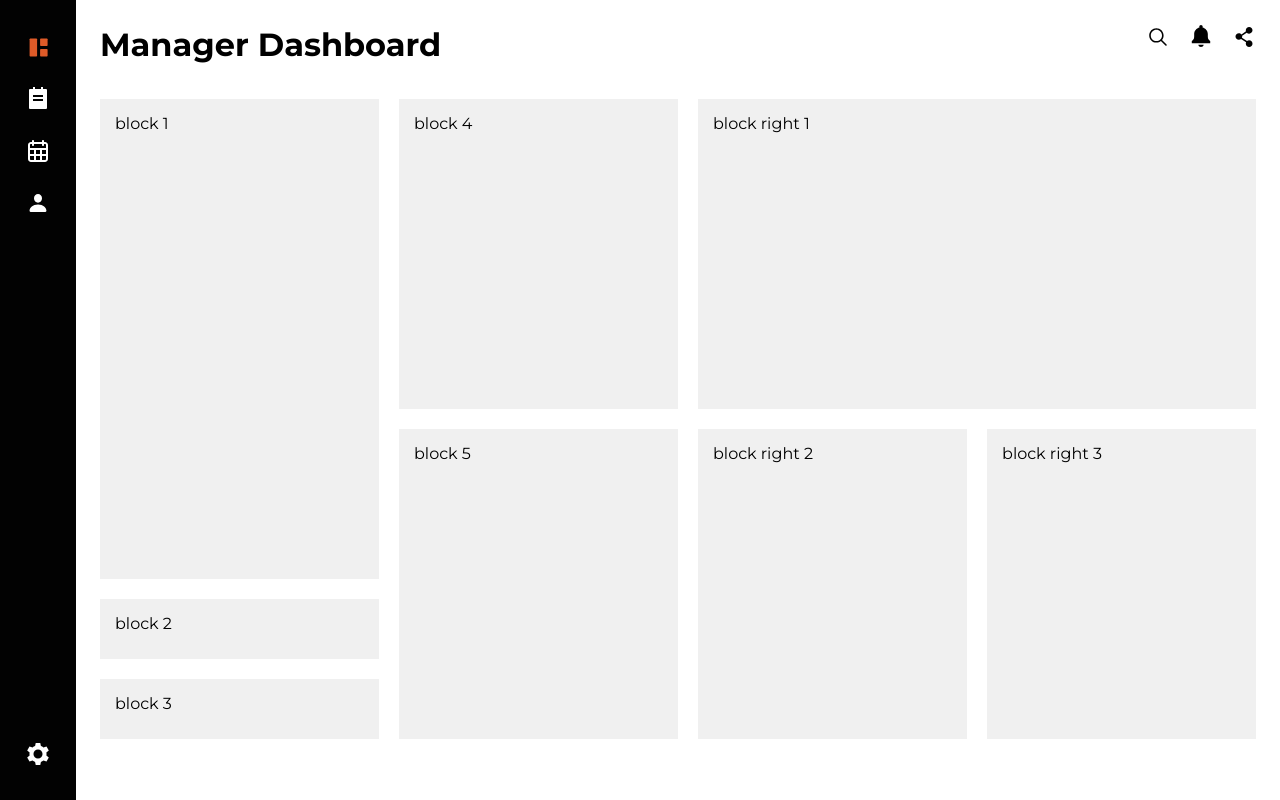
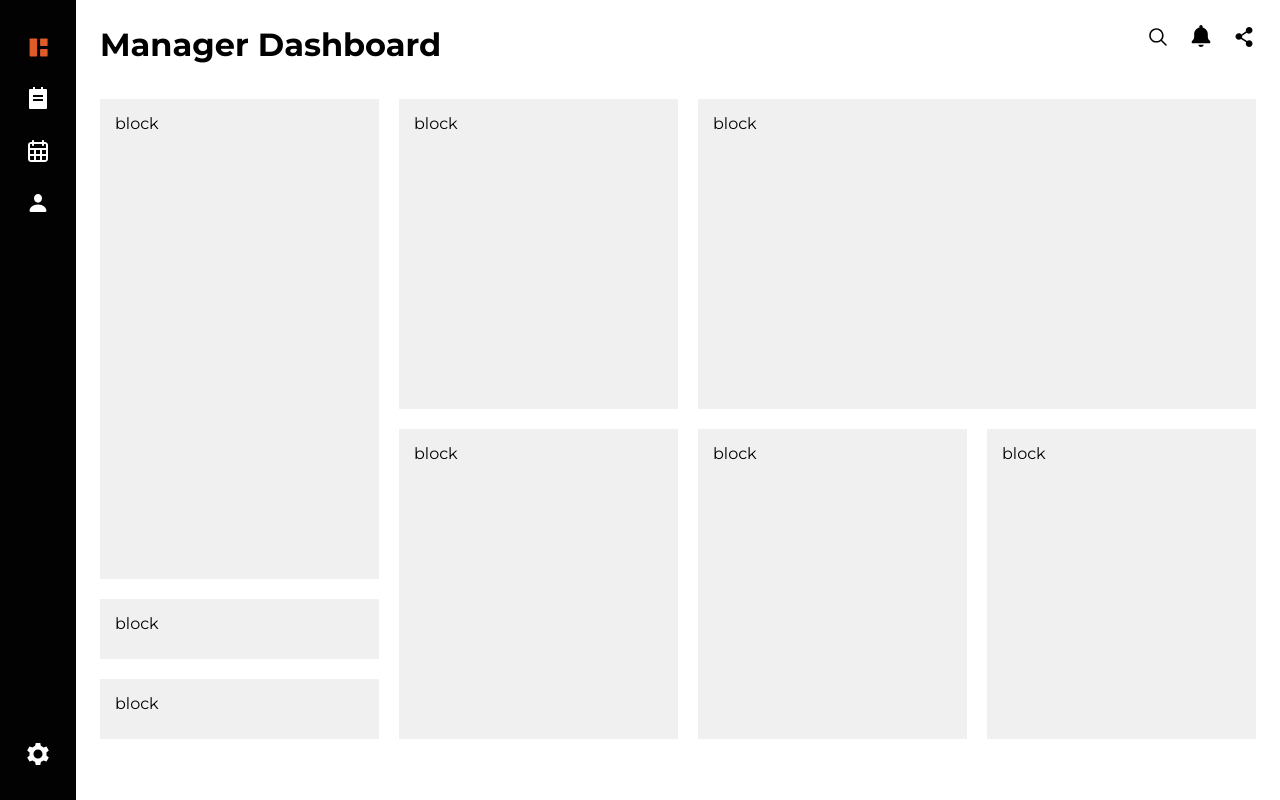
Before and after one commit to DadyaStan/Taskify, a React (Create React App) app: page / in a window 1280 px wide. Built offline with nearby package versions, Linux system fonts and the light colour scheme.

Commit message:
Адаптация компонента MainProgressBox

```diff
--- /dev/null
+++ b/src/components/MainProgressBox/MainProgressBox.scss
@@ -0,0 +1,6 @@
+@import "../../index.scss";
+
+.info-box {
+    padding: 15px;
+    background-color: $main-grey;
+}
--- /dev/null
+++ b/src/components/MainProgressBox/MainProgressBox.tsx
@@ -0,0 +1,12 @@
+
+import './MainProgressBox.scss';
+
+function MainProgressBox() {
+    return (
+        <div className="info-box">
+            block
+        </div>
+    )
+}
+
+export default MainProgressBox;
--- a/src/pages/MainDashboard/MainDashboardPage.scss
+++ b/src/pages/MainDashboard/MainDashboardPage.scss
@@ -37,9 +37,3 @@
         }
     }
 }
-
-.info-box {
-    //width: 200px;
-    padding: 15px;
-    background-color: $main-grey;
-}
--- a/src/pages/MainDashboard/MainDashboardPage.tsx
+++ b/src/pages/MainDashboard/MainDashboardPage.tsx
@@ -1,6 +1,7 @@
 import React from "react";
 
 import HeaderComponent from "../../components/Header/HeaderComponent";
+import MainProgressBox from "../../components/MainProgressBox/MainProgressBox";
 
 import "./MainDashboardPage.scss";
 //попробовать убрать контейнер и сделать через <> </>
@@ -10,34 +11,18 @@ export default function MainDashboardPage() {
       <HeaderComponent />
       <div className="main-dashboard">
         <div className="main-dashboard__left-side">
-          <div className="info-box">
-            block 1
-          </div>
-          <div className="info-box">
-            block 2
-          </div>
-          <div className="info-box">
-            block 3
-          </div>
+          <MainProgressBox />
+          <MainProgressBox />
+          <MainProgressBox />
         </div>
         <div className="main-dashboard__middle-side">
-          <div className="info-box">
-            block 4
-          </div>
-          <div className="info-box">
-            block 5
-          </div>
+          <MainProgressBox />
+          <MainProgressBox />
         </div>
         <div className="main-dashboard__right-side">
-          <div className="info-box">
-            block right 1
-          </div>
-          <div className="info-box">
-            block right 2
-          </div>
-          <div className="info-box">
-            block right 3
-          </div>
+          <MainProgressBox />
+          <MainProgressBox />
+          <MainProgressBox />
         </div>
       </div>
     </div>
```
